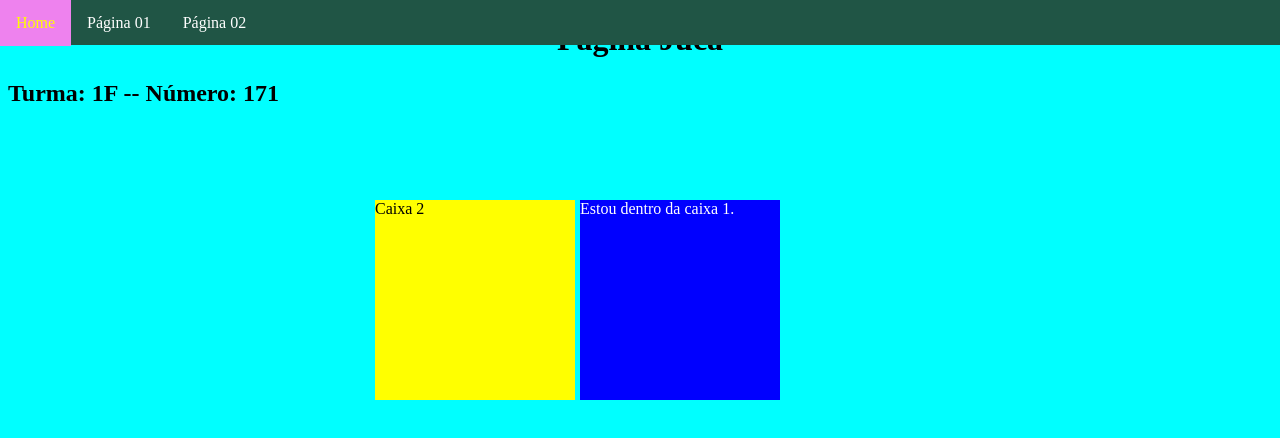
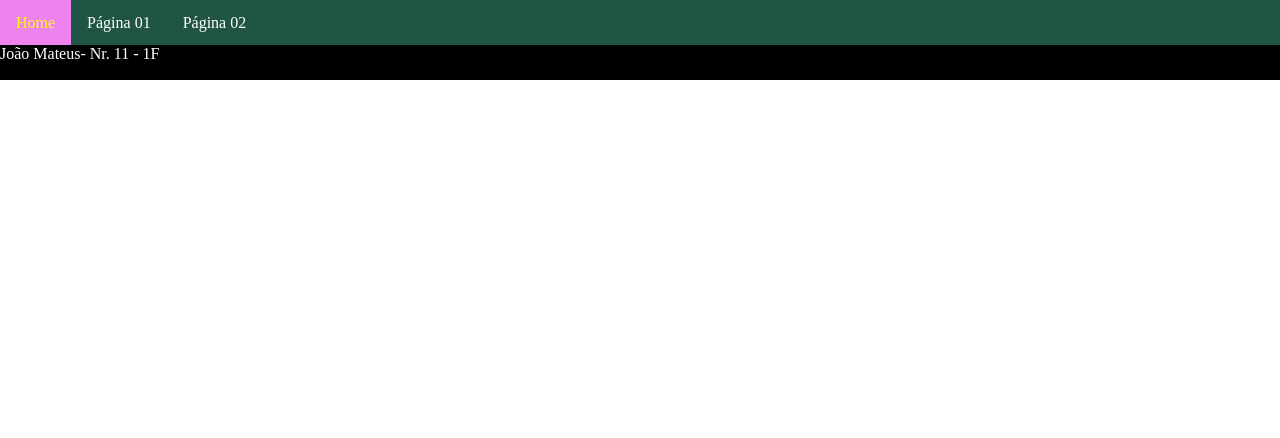
Before and after one commit to jesusmaringa/primeirof_2t, a plain HTML site: page index.html in a window 1280 px wide. Drawn offline with Linux system fonts and the light colour scheme.

Commit message:
Aula 18-08 - projeto final

```diff
--- a/estilo.css
+++ b/estilo.css
@@ -1,5 +1,6 @@
 body{
-  background: cyan
+  margin: 0;
+  padding: 0;
 }
 h1 {
   text-align: center;
@@ -69,3 +70,15 @@ li a:hover {
    border-style: solid;
    padding: 20px;
 }
+.conteudo {
+  position: absolute;
+  top: 45px;
+  width: 100%;
+}
+#rodape {
+  width: 100%;
+  height: 35px;
+  background: #000000;
+  color: #FFFFFF;
+
+}
--- a/index.html
+++ b/index.html
@@ -15,13 +15,17 @@
           </ul>
       </nav>
 </div>
-    <h1>Página Juca</h1>
-    <h2>Turma: 1F -- Número: 171</h2>
-    <div class="caixa1">
-      Estou dentro da caixa 1.
-    </div>
-    <div class="caixa2">
-      Caixa 2
-    </div>
-  </body>
+<div class="conteudo">
+
+  <div id="rodape">
+    João Mateus- Nr. 11 - 1F
+    <!--
+      Nome - Número e Serie/Turma
+    Ex. Aluno: João Mateus- Nr. 11 - 1F
+    -->
+  </div>
+</div>
+
+
+</body>
 </html>
```
